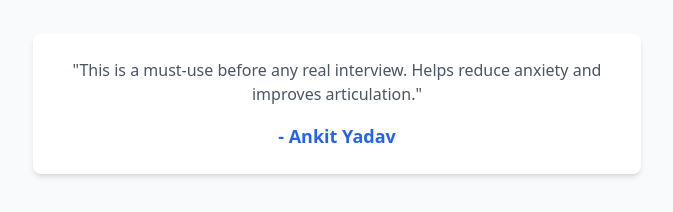
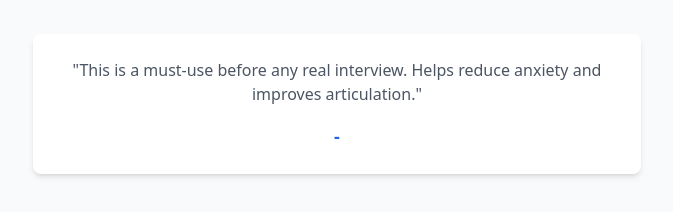
Before and after one commit to AdityaChauhan-star/AI-MOCK-INTERVIEW, a Next.js app: page / in a window 1280 px wide. Shown: the part 1440-1652 px from the top of the page, without its empty margins (303-976 px from the left). Built offline with nearby package versions, Linux system fonts and the light colour scheme.

Commit message:
fix: remove author name from testimonial section

```diff
--- a/app/page.js
+++ b/app/page.js
@@ -130,7 +130,7 @@ const page = () => {
                   <p className="text-gray-600">
                     "This is a must-use before any real interview. Helps reduce anxiety and improves articulation."
                   </p>
-                  <h4 className="mt-4 text-lg font-semibold text-blue-600">- Ankit Yadav</h4>
+                  <h4 className="mt-4 text-lg font-semibold text-blue-600">-</h4>
                 </div>
               </div>
             </div>
```
